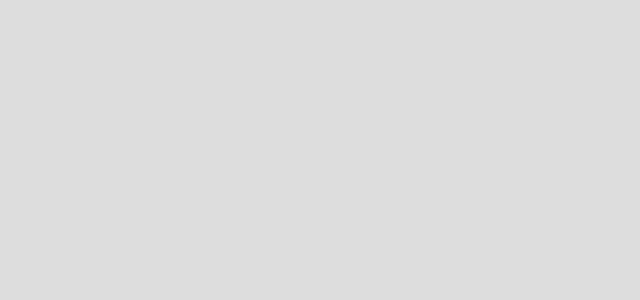
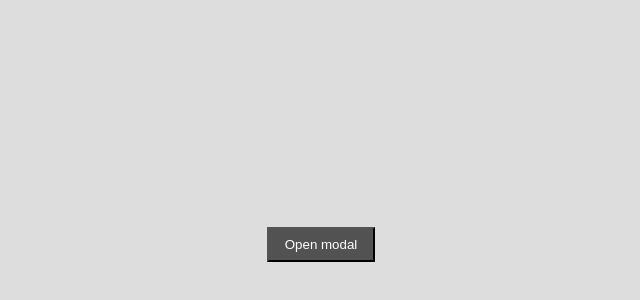
Before and after one commit to MCesarczyk/export-modal-mcesarczyk, a React (Create React App) app: page / in a window 1280 px wide. Shown: the part 156-456 px from the top of the page, without its empty margins (319-959 px from the left). Built offline with nearby package versions, Linux system fonts and the light colour scheme.

Commit message:
created button with styles, place it in app

```diff
--- /dev/null
+++ b/src/Button/Button.css
@@ -0,0 +1,5 @@
+.Button {
+  color: #fff;
+  background-color: #525252;
+  padding: 0.5rem 1rem;
+}
--- /dev/null
+++ b/src/Button/index.tsx
@@ -0,0 +1,15 @@
+import { MouseEventHandler } from "react";
+import "./Button.css";
+
+type buttonProps = {
+  title: string,
+  onClick: MouseEventHandler
+}
+
+const Button = ({ title, onClick }: buttonProps) => (
+  <button className="Button" onClick={onClick}>
+    {title}
+  </button>
+);
+
+export default Button;
--- a/src/ModalWrapper/index.tsx
+++ b/src/ModalWrapper/index.tsx
@@ -2,7 +2,7 @@ import Button from "../Button";
 
 const ModalWrapper = () => {
   return (
-    <></>
+    <Button title={"Open modal"} onClick={() => {}} />
   );
 };
 
--- a/src/index.css
+++ b/src/index.css
@@ -11,3 +11,7 @@ code {
   font-family: source-code-pro, Menlo, Monaco, Consolas, 'Courier New',
     monospace;
 }
+
+button, a {
+  cursor: pointer;
+}
```
Also changed, not shown: 1 other file (tests, documents, lock files or other folders).
